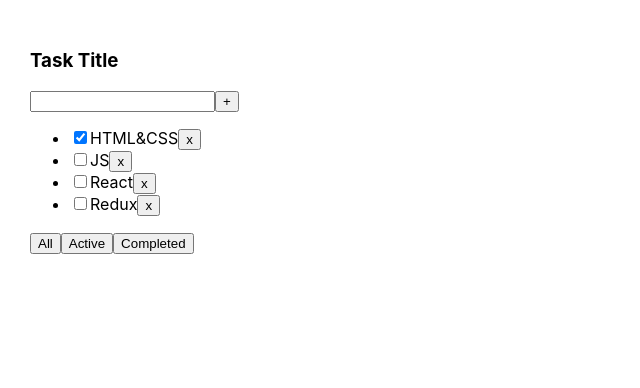
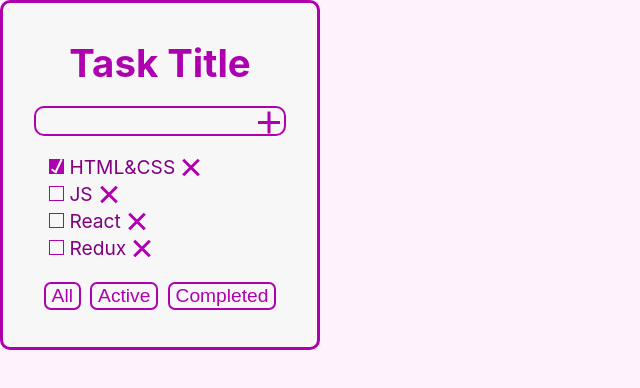
Before and after one commit to fipcog/todolist, a React (Create React App) app: page / in a window 1280 px wide. Shown: the top 388 px of the page, without its empty margins (0-640 px from the left). Built offline with nearby package versions, Linux system fonts and the light colour scheme.

Commit message:
styles added

```diff
--- a/package.json
+++ b/package.json
@@ -13,6 +13,7 @@
     "react": "^18.2.0",
     "react-dom": "^18.2.0",
     "react-scripts": "5.0.1",
+    "sass": "^1.68.0",
     "typescript": "^4.8.4",
     "web-vitals": "^2.1.4"
   },
--- a/src/App.tsx
+++ b/src/App.tsx
@@ -14,6 +14,14 @@
         {id: crypto.randomUUID(), isChecked: false, name:'Redux'}
     ])
     const [filter, setFilter] = useState<FilterType>('all')
+
+    const toggleIsChecked = (taskId: string) => {
+        const newArr = tasks.map(item => {
+            if(item.id === taskId) return {...item, isChecked: !item.isChecked}
+            return item
+        })
+        setTasks(newArr)
+    }
 
     const removeTaskHandler = (id: string): void => {
         const filteredTasks = tasks.filter(task => task.id !== id)
@@ -49,6 +57,7 @@
                         removeTaskHandler={removeTaskHandler}
                         changeFilterHandler={changeFilterHandler}
                         addTask={addTask}
+                        toggleIsChecked={toggleIsChecked}
         />
     );
 }
--- a/src/components/TodoListKard.tsx
+++ b/src/components/TodoListKard.tsx
@@ -1,5 +1,6 @@
 import React, { ChangeEvent, KeyboardEvent, useState } from "react";
 import { FilterType } from "../App";
+import "./todolistkardStyles.scss"
 
 export type TaskType = {
     id: string
@@ -16,48 +17,52 @@
     removeTaskHandler: (id: string) => void
     changeFilterHandler: (filterParameter: FilterType) => void
     addTask: (taskName: string) => void
+    toggleIsChecked: (taskId: string) => void
 }
 
 export const TodoListKard: React.FC<TodoListKardPropsType> = (props) => {
 
-    const { title, tasks, removeTaskHandler, changeFilterHandler, addTask } = props
+    const { title, tasks, removeTaskHandler, changeFilterHandler, addTask, toggleIsChecked } = props
 
     const [inputValue, setInputValue] = useState<string>("")
 
     const ListItems = tasks.map((task) => {
         return <li key={task.id}>
-            <input type="checkbox" checked={task.isChecked} />
+            <input id={task.id} type="checkbox" checked={task.isChecked} />
+            <label htmlFor={task.id} onClick={() => toggleIsChecked(task.id)}></label>
             <span>{task.name}</span>
-            <button onClick={()=>removeTaskHandler(task.id)}>x</button>
+            <button onClick={() => removeTaskHandler(task.id)}>x</button>
         </li>
     })
 
-    const onClickAddTaskHandler = (): void => {
+    const addNewTask = () => {
+        if(inputValue.length < 2) return
         addTask(inputValue)
         setInputValue("")
     }
 
+    const onClickAddTaskHandler = (): void => {
+        addNewTask()
+    }
+
     const onInputBtnPressHandler = (e:KeyboardEvent<HTMLInputElement>):void => {
-        if (e.code === "Enter") {
-            addTask(inputValue)
-            setInputValue("")
-        }
+        if (e.code === "Enter") addNewTask()
     }
 
     const onInputChangeHandler = (e:ChangeEvent<HTMLInputElement>): void => {
-        setInputValue(e.currentTarget.value)
+        e.currentTarget.value.length > 15 ? setInputValue(inputValue) : setInputValue(e.currentTarget.value)
     }
 
     return (
-        <div className="App">
-            <div>
+        <div className="todolist">
+            <div className="todolist_content_wrapper">
                 <h3>{title}</h3>
-                <div>
+                <div className="todolist_input_wrapper">
                     <input value={inputValue} onChange={onInputChangeHandler} onKeyDown={onInputBtnPressHandler}/>
                     <button onClick={onClickAddTaskHandler}>+</button>
                 </div>
-                {tasks.length ? <ul>{ListItems}</ul> : <ul>No task found</ul>}
-                <div>
+                {tasks.length ? <ul className="task_list">{ListItems}</ul> : <ul>No task found</ul>}
+                <div className="filter_wrapper">
                     <button onClick={()=>changeFilterHandler('all')}>All</button>
                     <button onClick={()=>changeFilterHandler('active')}>Active</button>
                     <button onClick={()=>changeFilterHandler('completed')}>Completed</button>
--- /dev/null
+++ b/src/components/todolistkardStyles.scss
@@ -0,0 +1,231 @@
+.todolist {
+    display: flex;
+    flex-direction: column;
+    justify-content: center;
+    align-items: center;
+
+    width: 320px;
+    min-height: 350px;
+
+    padding: 30px 0px;
+
+    color: purple;
+    background-color: rgb(247, 247, 247);
+    border: 3px solid rgb(175, 0, 175);
+    border-radius: 10px;
+}
+
+.todolist_content_wrapper {
+    display: flex;
+    flex-direction: column;
+    justify-content: baseline;
+
+    width: 80%;
+
+    font-size: 1.2em;
+}
+
+.todolist_content_wrapper h3 {
+    font-size: 2em;
+    margin: 0;
+    margin-bottom: 20px;
+
+    text-align: center;
+    color: rgb(175, 0, 175);
+}
+
+.todolist_input_wrapper {
+    display: block;
+    position: relative;
+}
+
+.todolist_input_wrapper input {
+    width: 100%;
+    height: 30px;
+
+    padding: 5px;
+    padding-right: 30px;
+
+    border: 2px solid rgb(175, 0, 175);
+    border-radius: 10px;
+    background-color: rgb(247, 247, 247);
+    color: purple;
+    &:focus, &:hover {
+        outline-color: purple;
+    }
+}
+
+.todolist_input_wrapper button {
+    position: absolute;
+    top: 3px;
+    right: 0;
+    width: 28px;
+    height: 28px;
+    margin: 0;
+    margin-left: 5px;
+    padding: 0;
+    color: transparent;
+    background-color: transparent;
+    border: none;
+    cursor: pointer;
+    transition: .2s;
+
+    &::before {
+        content: '';
+        display: block;
+        position: absolute;
+        top: 12px;
+        width: 22px;
+        height: 3px;
+
+        background-color: rgb(175, 0, 175);
+        transform: rotate(90deg);
+    }
+
+    &::after {
+        content: '';
+        display: block;
+        position: absolute;
+        top: 12px;
+        width: 22px;
+        height: 3px;
+
+        background-color: rgb(175, 0, 175);
+    }
+
+    &:hover {
+        &::before, &::after {
+            background-color: purple;
+        }
+    }
+}
+
+.task_list {
+    padding: 0;
+    padding-left: 15px;
+}
+
+.task_list input {
+    position: absolute;
+    z-index: -1;
+    opacity: 0;
+}
+
+.task_list input + label {
+    position: relative;
+    display: inline-block;
+    width: 15px;
+    height: 15px;
+
+    margin-right: 5px;
+
+    border: 1px solid rgb(175, 0, 175);
+    cursor: pointer;
+    transition: .2s;
+
+    &:hover {
+        background-color: rgb(175, 0, 175);
+    }
+}
+
+.task_list input:checked + label {
+    background-color: rgb(175, 0, 175);
+
+    &::before {
+        content: '';
+        position: absolute;
+        top: 5px;
+        left: 1px;
+        width: 15px;
+        height: 2px;
+
+        background-color: white;
+        transform: rotate(115deg);
+    }
+
+    &::after {
+        content: '';
+        position: absolute;
+        top: 9.5px;
+        left: 1px;
+        width: 6px;
+        height: 2px;
+
+        background-color: white;
+        transform: rotate(35deg);
+    }
+
+    &:hover {
+        background-color: purple;
+    }
+}
+
+.task_list button {
+    position: relative;
+    top: -3px;
+    right: 0;
+    width: 25px;
+    height: 25px;
+    margin: 0;
+    margin-left: 5px;
+    padding: 0;
+    color: transparent;
+    background-color: transparent;
+    border: none;
+    cursor: pointer;
+    transition: .2s;
+
+    &::before {
+        content: '';
+        display: block;
+        position: absolute;
+        top: 12px;
+        width: 22px;
+        height: 3px;
+
+        background-color: rgb(175, 0, 175);
+        transform: rotate(45deg);
+    }
+
+    &::after {
+        content: '';
+        display: block;
+        position: absolute;
+        top: 12px;
+        width: 22px;
+        height: 3px;
+
+        background-color: rgb(175, 0, 175);
+        transform: rotate(-45deg);
+    }
+
+    &:hover {
+        &::before, &::after {
+            background-color: purple;
+        }
+    }
+}
+
+.filter_wrapper {
+    display: flex;
+    flex-direction: row;
+    justify-content: space-evenly;
+}
+
+.filter_wrapper button{
+    font-size: 1em;
+
+    background-color: transparent;
+    color: rgb(175, 0, 175);
+    border: 2px solid rgb(175, 0, 175);
+    border-radius: 7px;
+
+    cursor: pointer;
+    transition: .2s;
+
+    &:hover {
+        color: white;
+        border: 2px solid purple;
+        background-color: purple;
+    }
+}
--- a/src/index.css
+++ b/src/index.css
@@ -1,4 +1,11 @@
+*, *::before, *::after {
+  box-sizing: border-box;
+  list-style: none;
+}
+
+
 body {
+  background-color: rgb(253, 243, 253);
   margin: 0;
   font-family: -apple-system, BlinkMacSystemFont, 'Segoe UI', 'Roboto', 'Oxygen',
     'Ubuntu', 'Cantarell', 'Fira Sans', 'Droid Sans', 'Helvetica Neue',
```
Also changed, not shown: 1 other file (tests, documents, lock files or other folders).
